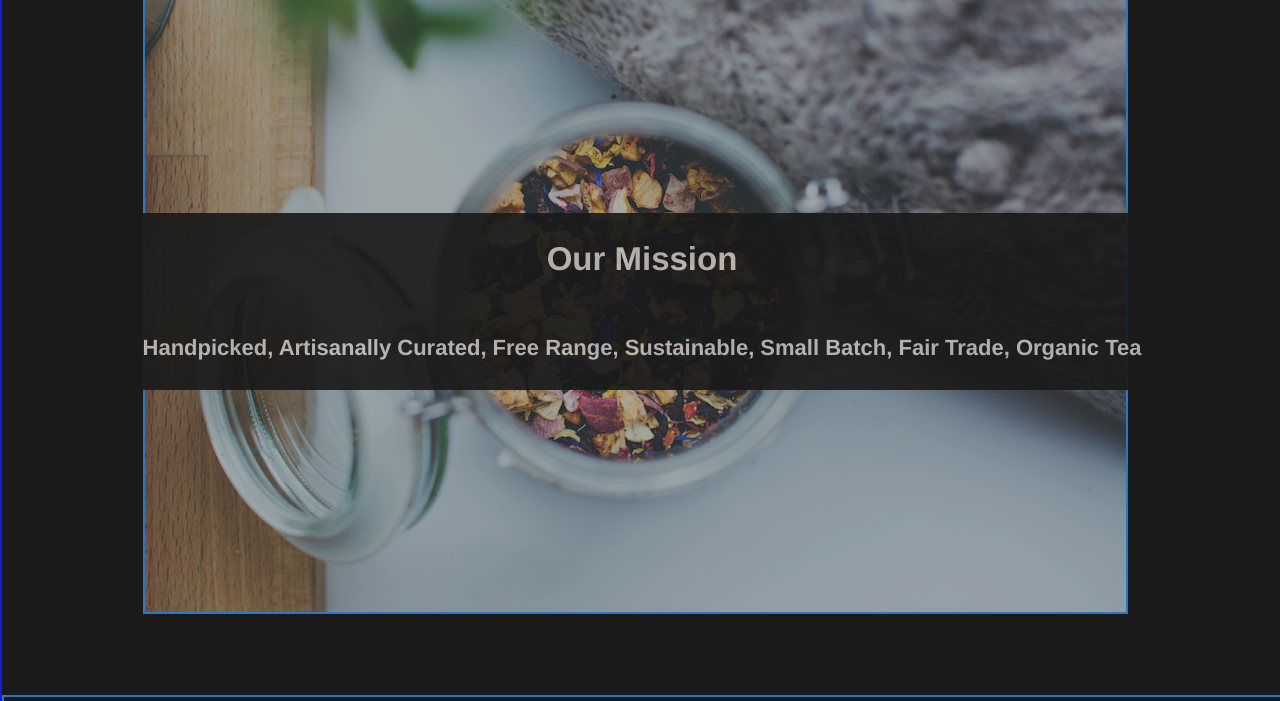
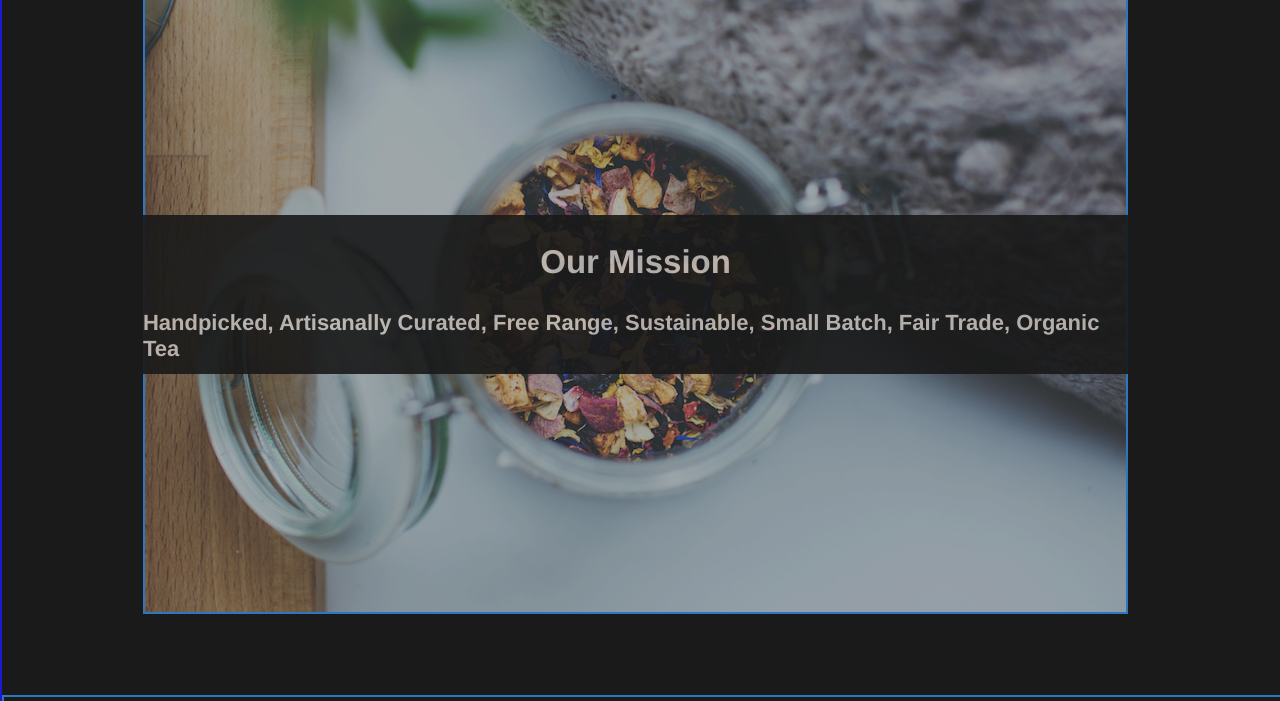
Before and after one commit to Ramon2213/3dprint, a plain HTML site: page index.html in a window 1280 px wide. Shown: the part 87-788 px from the top of the page. Drawn offline with Linux system fonts and the light colour scheme.

Commit message:
heading midsection fixed

```diff
--- a/style.css
+++ b/style.css
@@ -50,6 +50,7 @@ body {
     align-items: center;
     padding: 10px 10px 0px 0px;
 }
+
 .navbar {
     font-size: 22px;
 }
@@ -66,19 +67,20 @@ body {
     grid-row: 5 / 36;
 }
 #topbanner {
-    position: absolute;
-    display: flex;
-    justify-content: center;
-    flex-direction: column;
-    align-items: center;
-    width: 100%;
-    top: 300px;
     background: rgb(0, 0, 0);
+    grid-column: 12 / 89;
+    grid-row: 16 / 24;
 }
 #background {
     width: 100%;
     height: 100%;
     object-fit: cover;
+}
+.heading {
+    display: flex;
+    justify-content: center;
+    flex-direction: column;
+    align-items: center;
 }
 
 
```
